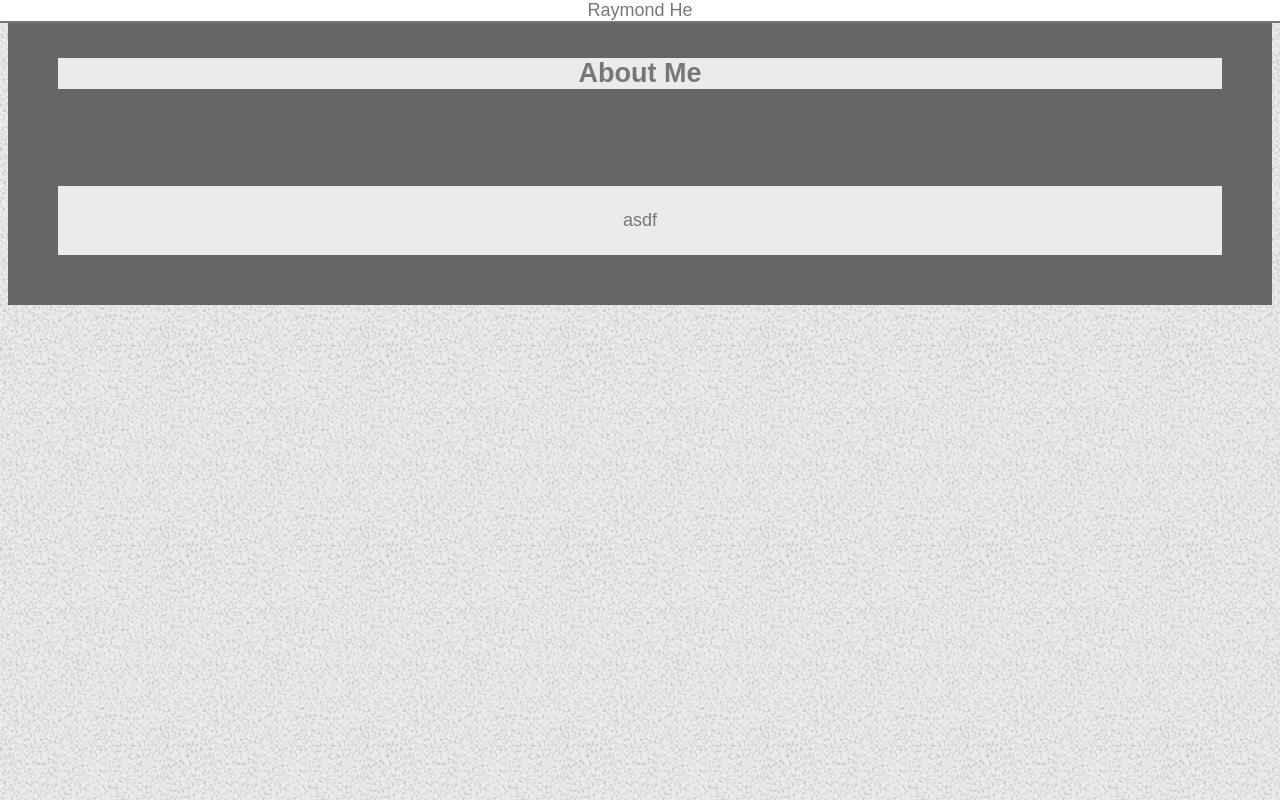
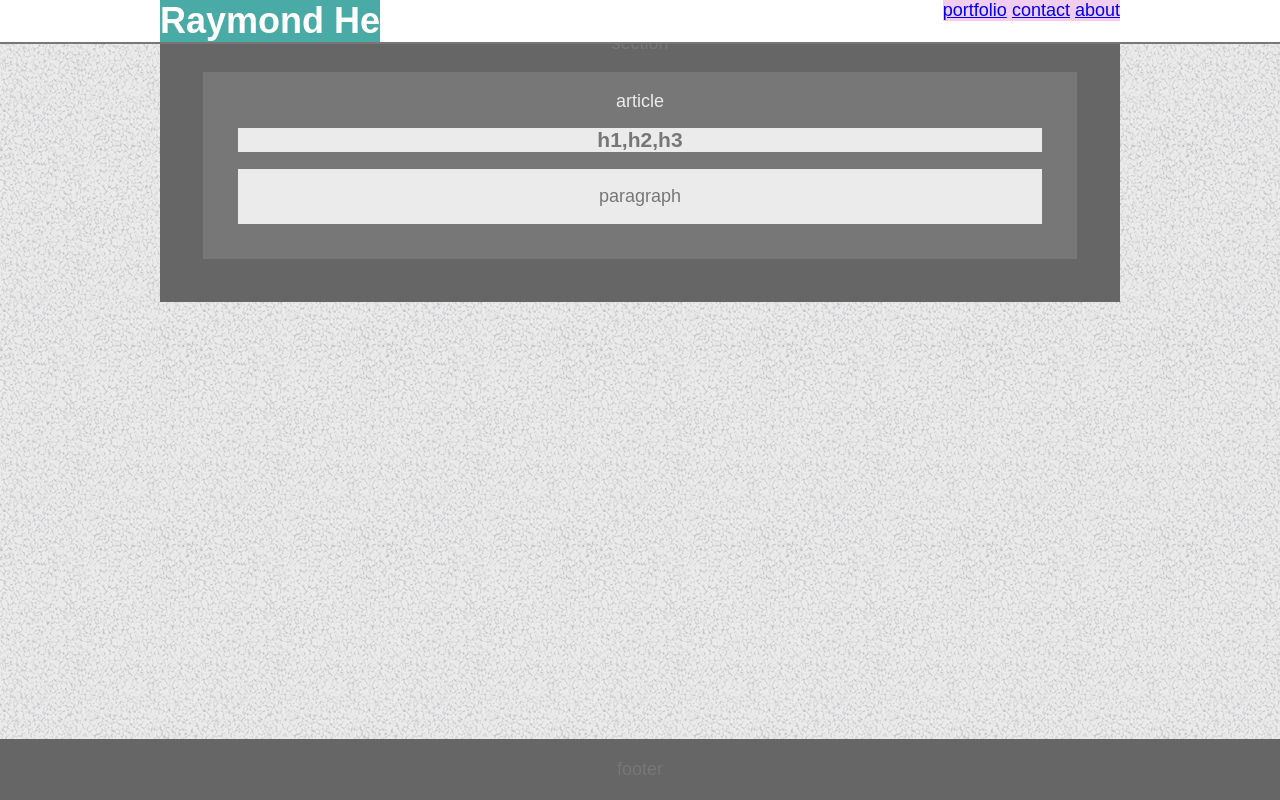
Before and after one commit to rayhe921/Basic-Portfolio, a plain HTML site: page index.html in a window 1280 px wide. Drawn offline with Linux system fonts and the light colour scheme.

Commit message:
deleted index2.html

```diff
--- a/index.html
+++ b/index.html
@@ -1,17 +1,36 @@
 <!DOCTYPE html>
 <html>
-    <head>
-    <title>Raymond He's Portfolio</title>
-    <link rel="stylesheet" type="text/css" href="../Basic-Portfolio/assets/css/style.css">
-    </head>
-    <body>
-        <header id="head">Raymond He</header>
+
+<head>
+    <title>Raymond He's Page</title>
+    <link rel="stylesheet" type="text/css" href="assets/css/style.css">
+</head>
+
+<body>
+    <div class="container">
         <div>
-        <section>
-            <h1>About Me</h1>
-            <section></section>
-            <p>asdf</p>
-        </section>
+            <Header>
+                <div class="centertext">
+                    <h1 id="name">Raymond He</h1>
+                    <div id="link">
+                        <a href="#">portfolio</a>
+                        <a href="#">contact</a>
+                        <a href="#">about</a>
+                    </div>
+                </div>
+            </Header>
         </div>
-    </body>
+        <div class="clearfix">
+            <section class="centertext"> section
+                <article class="margin"> article
+                    <h1>h1,h2,h3</h1>
+                    <p>paragraph</p>
+                </article>
+            </section>
+        </div>
+
+        <footer>footer</footer>
+    </div>
+</body>
+
 </html>
```
Also changed, not shown: index2.html (deleted, +0 -36 lines).
